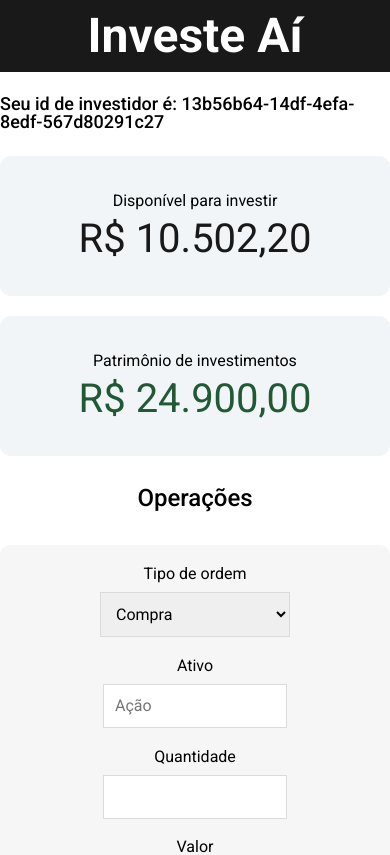
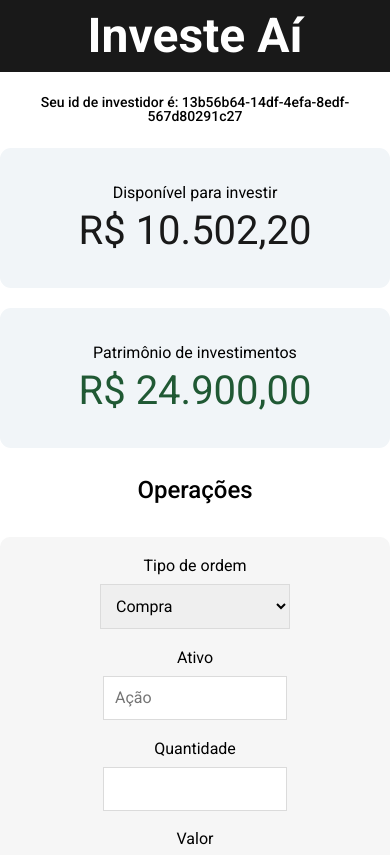
Before and after one commit to MateusIasbik/investe-ai-front, a React (Vite) app: page / in a window 390 px wide. Shown: the top 855 px of the page. Built offline with nearby package versions, Linux system fonts and the light colour scheme; no server answers.

Commit message:
fix: mobile version centralized id number

```diff
--- a/src/App.jsx
+++ b/src/App.jsx
@@ -8,7 +8,7 @@ import Assets from "./components/Assets";
 import { MY_ASSETS, MY_MONEY } from './mock';
 import axios from "axios";
 import { v4 as uuidv4 } from "uuid";
-import { BrowserRouter as Router, Route, Routes, useParams } from "react-router-dom";
+import { BrowserRouter, Route, Routes, useParams } from "react-router-dom";
 
 export default function App() {
 
@@ -74,7 +74,7 @@ export default function App() {
   }, []);
 
   return (
-    <Router>
+    <BrowserRouter>
       <ScreenStyled>
         <TopStyled>Investe Aí</TopStyled>
 
@@ -89,7 +89,7 @@ export default function App() {
           <Assets sortedData={sortedData} />
         </ContainerStyled>
       </ScreenStyled>
-    </Router>
+    </BrowserRouter>
   )
 }
 
--- a/src/components/Id.jsx
+++ b/src/components/Id.jsx
@@ -1,7 +1,7 @@
 import React, { useEffect, useState } from "react";
 import styled from "styled-components";
 
-export default function Id( {token} ) {
+export default function Id({ token }) {
     const [idCode, setIdCode] = useState("");
 
     useEffect(() => {
@@ -27,13 +27,19 @@ const IdStyled = styled.div`
         font-size: 18px;
         font-family: 'Roboto', sans-serif;
         font-weight: 500;
+    }
 
-        @media (max-width: 768px) {
-            width: 100%;
-            display: flex;
-            flex-direction: column;
-            justify-content: center;
-            align-items: center;
+    @media (max-width: 768px) {
+        width: 100%;
+        display: flex;
+        justify-content: center;
+        align-items: center;
+
+        h1 {
+            font-size: 14px;
+            width: 90%;
+            text-align: center;
         }
+
     }
 `
```
